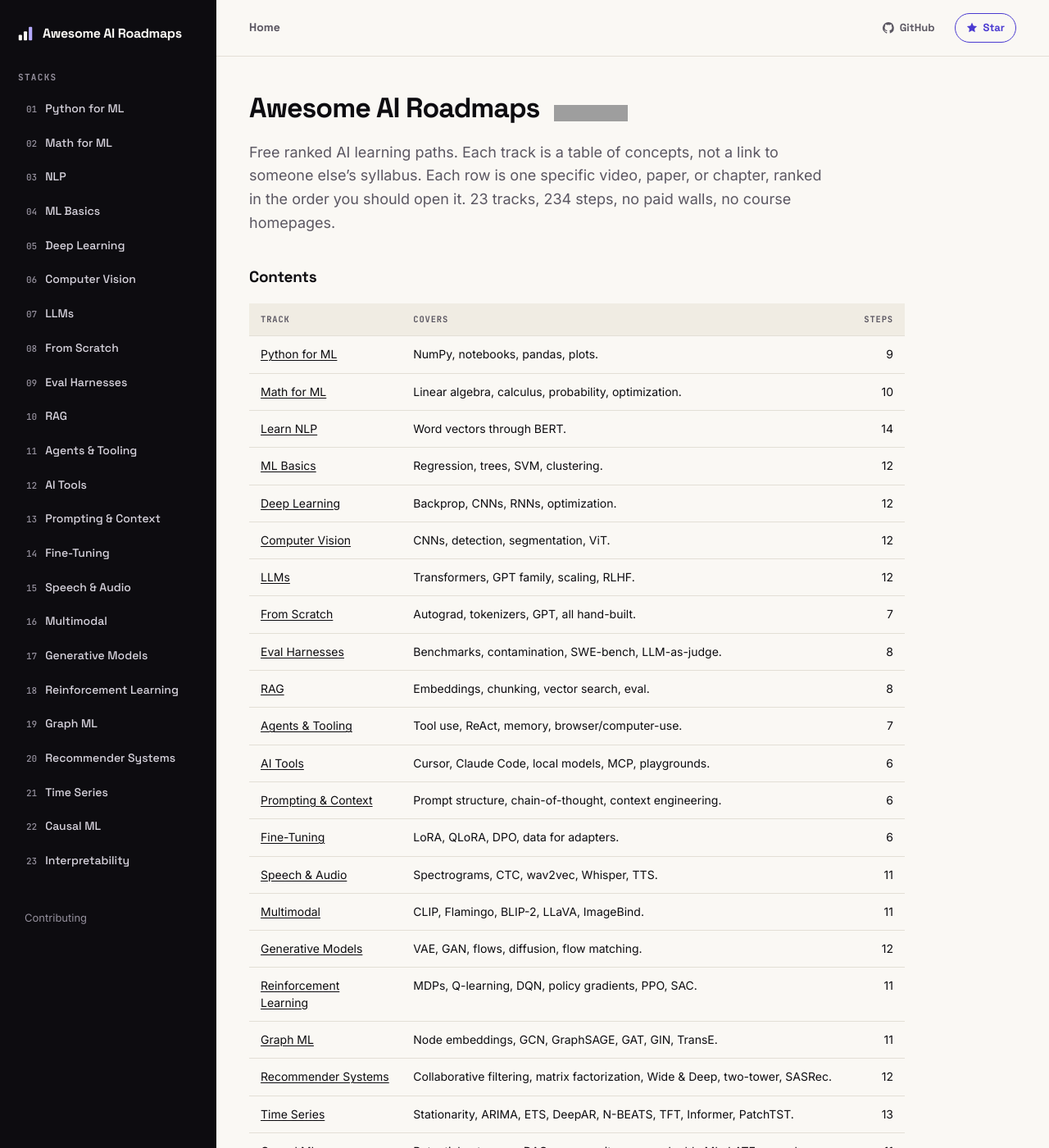
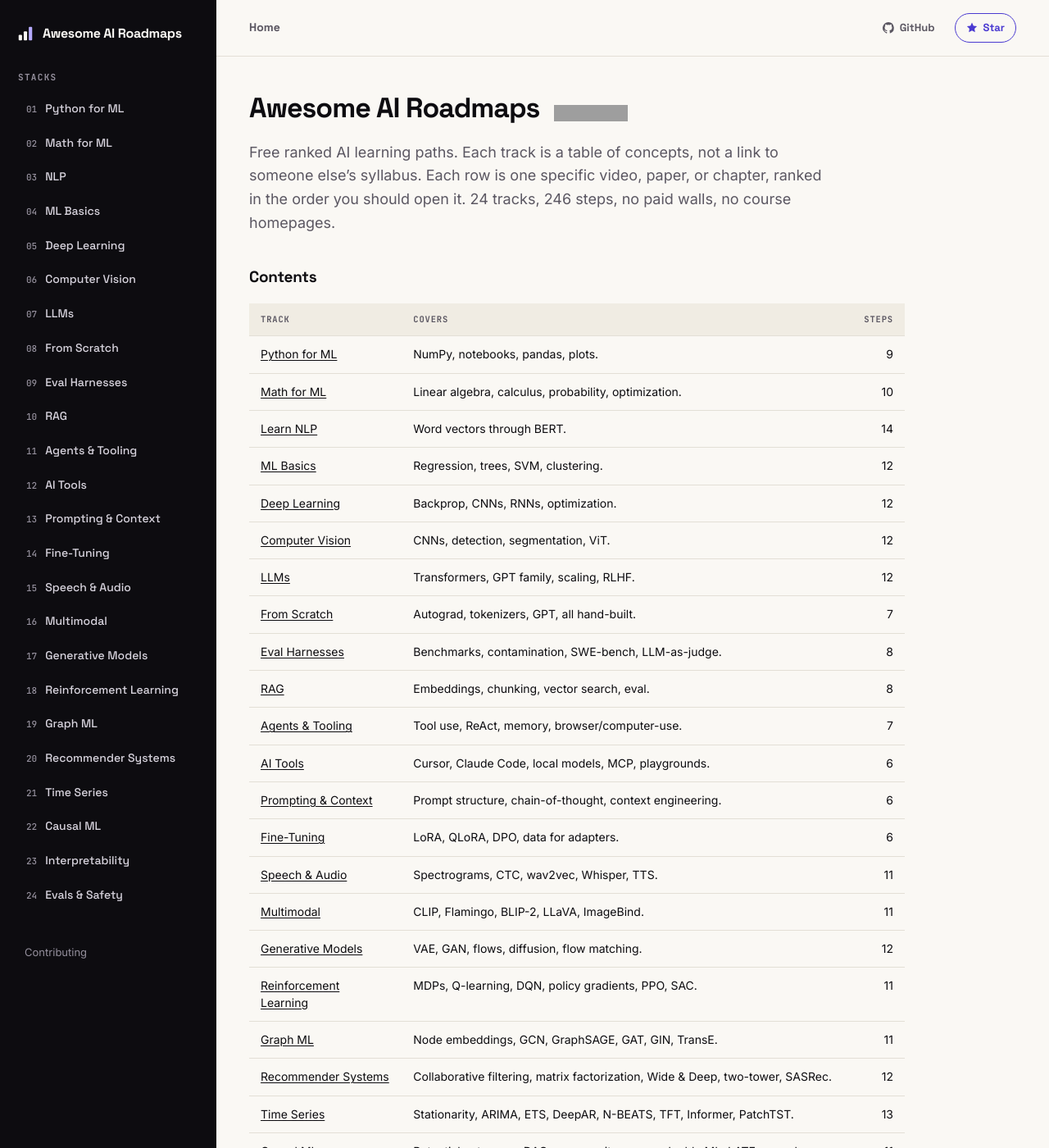
Before and after one commit to GruheshKurra/awesome-ai-roadmaps, a Jekyll site: the page built from README.md, in a window 1280 px wide and 1400 px high. Shown: the whole window at 82% size. Built offline with Jekyll 4.4.1, drawn with Linux system fonts in a browser that asks for light colours; our own code applies the rules of GitHub Pages for plain Markdown files; some of the changed text lies outside the part shown; grey boxes are pictures that could not be loaded.

Commit message:
Add Evals & Safety track

```diff
--- a/README.md
+++ b/README.md
@@ -1,6 +1,6 @@
 # Awesome AI Roadmaps [![Awesome](https://awesome.re/badge.svg)](https://awesome.re)
 
-Free ranked AI learning paths. Each track is a table of concepts, not a link to someone else's syllabus. Each row is one specific video, paper, or chapter, ranked in the order you should open it. 23 tracks, 234 steps, no paid walls, no course homepages.
+Free ranked AI learning paths. Each track is a table of concepts, not a link to someone else's syllabus. Each row is one specific video, paper, or chapter, ranked in the order you should open it. 24 tracks, 246 steps, no paid walls, no course homepages.
 
 ## Contents
 
@@ -29,6 +29,7 @@
 | [Time Series](tracks/time-series/) | Stationarity, ARIMA, ETS, DeepAR, N-BEATS, TFT, Informer, PatchTST. | 13 |
 | [Causal ML](tracks/causal-ml/) | Potential outcomes, DAGs, propensity scores, double ML, LATE, causal forests. | 11 |
 | [Interpretability](tracks/interpretability/) | Permutation importance, PDP, LIME, SHAP, Grad-CAM, TCAV, circuits. | 13 |
+| [Evals & Safety](tracks/evals-safety/) | Alignment, specification gaming, jailbreaks, red teaming, safety evals. | 12 |
 
 ## Why this exists
 
--- a/_config.yml
+++ b/_config.yml
@@ -92,6 +92,8 @@
     label: Causal ML
   - slug: interpretability
     label: Interpretability
+  - slug: evals-safety
+    label: Evals & Safety
 
 exclude:
   - LICENSE
```
Also changed, not shown: tracks/evals-safety/README.md (added, +24 -0 lines), 1 other file.
